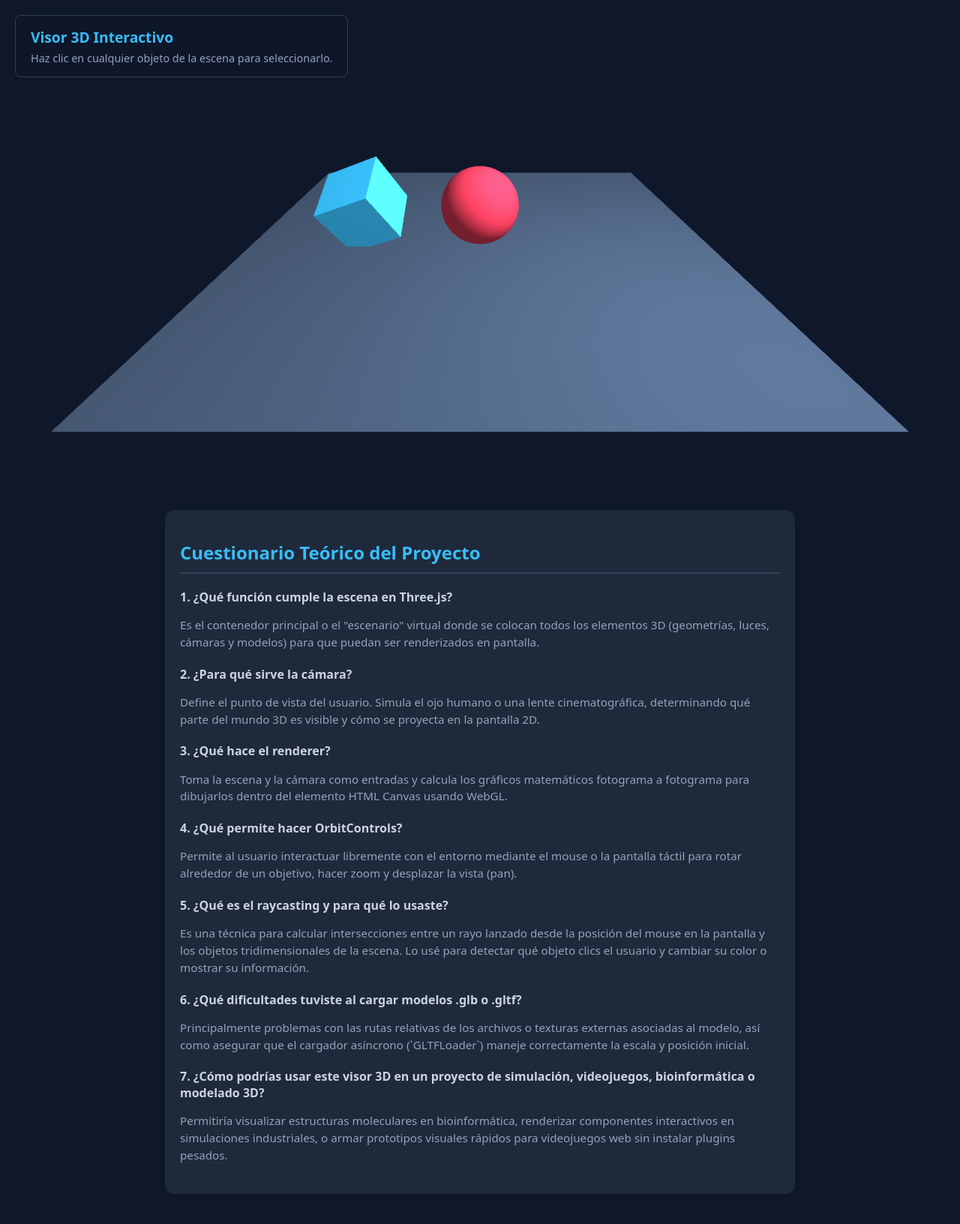
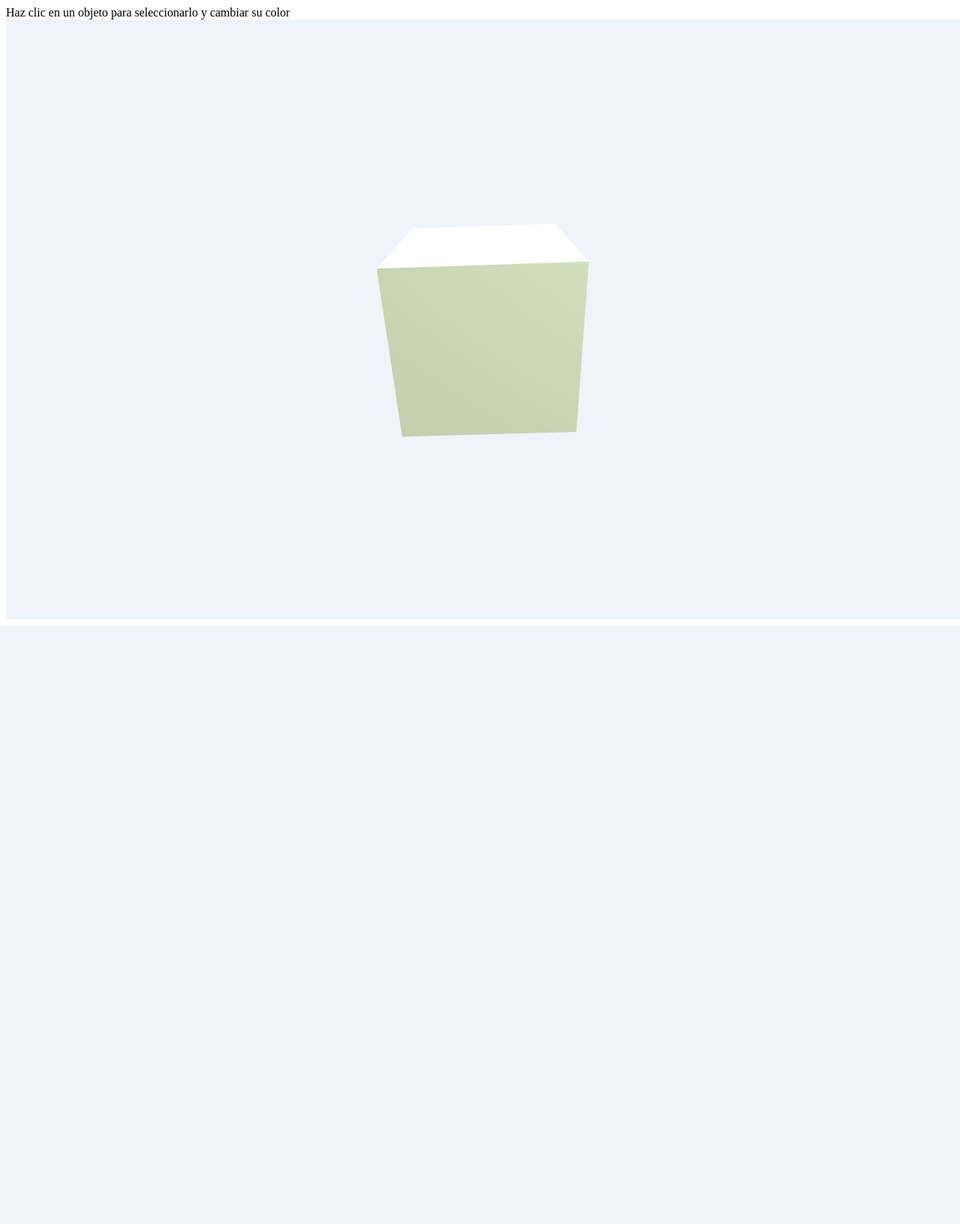
Before and after one commit to Jorzhh/plumeria, a PHP site: page /visor3d.html in a window 1280 px wide. Shown: the whole page at 75% size. After the commit the page ends 834 px from the top, so only its background shows below. Run offline with PHP 8.4, Linux system fonts and the light colour scheme.

Commit message:
Visor 2.0

```diff
--- a/visor3d-main.js
+++ b/visor3d-main.js
@@ -1,91 +1,112 @@
-// 1 & 3. Escena y Renderer
+// 1. Crear una escena básica con Three.js
 const scene = new THREE.Scene();
-scene.background = new THREE.Color(0x0f172a);
+scene.background = new THREE.Color(0x1e293b);
 
+// 2. Agregar una cámara en perspectiva
+const camera = new THREE.PerspectiveCamera(60, window.innerWidth / window.innerHeight, 0.1, 1000);
+camera.position.set(0, 5, 10);
+
+// 3. Configurar el renderer para mostrar la escena en pantalla
 const renderer = new THREE.WebGLRenderer({ antialias: true });
-renderer.setSize(window.innerWidth, window.innerHeight * 0.8);
+renderer.setSize(window.innerWidth, window.innerHeight);
 document.getElementById('canvas-container').appendChild(renderer.domElement);
 
-// 2. Cámara en perspectiva
-const camera = new THREE.PerspectiveCamera(60, window.innerWidth / (window.innerHeight * 0.8), 0.1, 1000);
-camera.position.set(0, 5, 10);
-
-// 7. OrbitControls
+// 7. Usar OrbitControls para rotar, acercar y alejar la cámara
 const controls = new THREE.OrbitControls(camera, renderer.domElement);
 controls.enableDamping = true;
 
-// 6. Iluminación
-const ambientLight = new THREE.AmbientLight(0xffffff, 0.6);
+// 6. Agregar iluminación a la escena
+const ambientLight = new THREE.AmbientLight(0xffffff, 0.7);
 scene.add(ambientLight);
 
-const pointLight = new THREE.PointLight(0xffffff, 1.2);
+const pointLight = new THREE.PointLight(0xffffff, 1.5);
 pointLight.position.set(5, 8, 5);
 scene.add(pointLight);
 
-// 4 & 5. Geometrías básicas (Cubo, Esfera, Plano) y materiales diferentes
-const objectsGroup = new THREE.Group();
+// Grupo para almacenar los objetos interactivos
+const interactables = [];
 
+// 4 & 5. Agregar al menos tres geometrías básicas con materiales diferentes
 // Cubo
 const cubeGeo = new THREE.BoxGeometry(1.5, 1.5, 1.5);
-const cubeMat = new THREE.MeshStandardMaterial({ color: 0x38bdf8, roughness: 0.3 });
+const cubeMat = new THREE.MeshStandardMaterial({ color: 0x38bdf8, roughness: 0.2 });
 const cube = new THREE.Mesh(cubeGeo, cubeMat);
 cube.position.set(-3, 1, 0);
 cube.userData = { name: "Cubo 3D" };
-objectsGroup.add(cube);
+scene.add(cube);
+interactables.push(cube);
 
 // Esfera
 const sphereGeo = new THREE.SphereGeometry(1, 32, 32);
-const sphereMat = new THREE.MeshStandardMaterial({ color: 0xf43f5e, metalness: 0.2 });
+const sphereMat = new THREE.MeshStandardMaterial({ color: 0xf43f5e, metalness: 0.3 });
 const sphere = new THREE.Mesh(sphereGeo, sphereMat);
 sphere.position.set(0, 1, 0);
 sphere.userData = { name: "Esfera 3D" };
-objectsGroup.add(sphere);
+scene.add(sphere);
+interactables.push(sphere);
 
-// Plano (suelo)
+// Plano
 const planeGeo = new THREE.PlaneGeometry(12, 12);
-const planeMat = new THREE.MeshStandardMaterial({ color: 0x334155, side: THREE.DoubleSide });
+const planeMat = new THREE.MeshStandardMaterial({ color: 0x475569, side: THREE.DoubleSide });
 const plane = new THREE.Mesh(planeGeo, planeMat);
 plane.rotation.x = Math.PI / 2;
-plane.userData = { name: "Plano de Suelo" };
-objectsGroup.add(plane);
+plane.userData = { name: "Plano del Suelo" };
+scene.add(plane);
+interactables.push(plane);
 
-scene.add(objectsGroup);
+// 9. Cargar al menos un modelo 3D en formato .glb o .gltf
+const loader = new THREE.GLTFLoader();
+loader.load(
+    'models/tu_modelo.glb', // Asegúrate de poner un archivo real en la carpeta models/ si lo usas
+    (gltf) => {
+        const model = gltf.scene;
+        model.position.set(3, 0, 0);
+        model.scale.set(1.5, 1.5, 1.5);
+        model.userData = { name: "Modelo GLTF Externo" };
+        scene.add(model);
+        interactables.push(model);
+    },
+    undefined,
+    (error) => {
+        console.log("Nota: No se encontró modelo externo en models/, pero el visor funciona con las geometrías básicas.");
+    }
+);
 
-// 9. Carga de un modelo 3D (.glb o .gltf) - Opcional
-const loader = new THREE.GLTFLoader();
-// loader.load('models/tu_modelo.glb', (gltf) => {
-//     gltf.scene.position.set(3, 0, 0);
-//     scene.add(gltf.scene);
-// }, undefined, (error) => { console.log('Modelo opcional no cargado', error); });
-
-// 10 & 11. Raycasting para seleccionar objetos con el mouse
+// 10 & 11. Implementar raycasting para seleccionar un objeto y realizar acción visible
 const raycaster = new THREE.Raycaster();
 const mouse = new THREE.Vector2();
 
 window.addEventListener('click', (event) => {
-    const rect = renderer.domElement.getBoundingClientRect();
-    if (event.clientY < rect.bottom) {
-        mouse.x = ((event.clientX - rect.left) / renderer.domElement.clientWidth) * 2 - 1;
-        mouse.y = -((event.clientY - rect.top) / renderer.domElement.clientHeight) * 2 + 1;
+    mouse.x = (event.clientX / window.innerWidth) * 2 - 1;
+    mouse.y = -(event.clientY / window.innerHeight) * 2 + 1;
 
-        raycaster.setFromCamera(mouse, camera);
-        const intersects = raycaster.intersectObjects(objectsGroup.children);
+    raycaster.setFromCamera(mouse, camera);
+    const intersects = raycaster.intersectObjects(interactables, true);
 
-        if (intersects.length > 0) {
-            const selectedObject = intersects[0].object;
+    if (intersects.length > 0) {
+        let selectedObject = intersects[0].object;
+
+        // Si el objeto pertenece a un modelo cargado, subimos al objeto raíz si es necesario
+        while (selectedObject.parent && selectedObject.parent !== scene && !interactables.includes(selectedObject)) {
+            selectedObject = selectedObject.parent;
+        }
+
+        // Acción visible: Cambiar color de material si lo tiene e imprimir en consola
+        if (selectedObject.material) {
             selectedObject.material.color.setHex(Math.random() * 0xffffff);
-            document.getElementById('info-panel').innerHTML = `
-                <h2>Objeto Seleccionado:</h2>
-                <p style="color: #38bdf8; font-weight: bold;">${selectedObject.userData.name || 'Objeto sin nombre'}</p>
-            `;
         }
+        console.p = console.log;
+        console.log(`Objeto seleccionado: ${selectedObject.userData.name || 'Desconocido'}`);
+
+        document.getElementById('info').innerText = `Seleccionado: ${selectedObject.userData.name || 'Objeto 3D'}`;
     }
 });
 
-// 8. Animación con requestAnimationFrame
+// 8. Crear una animación usando requestAnimationFrame
 function animate() {
     requestAnimationFrame(animate);
 
+    // Animación continua suave
     cube.rotation.x += 0.005;
     cube.rotation.y += 0.005;
     sphere.rotation.y += 0.01;
@@ -96,8 +117,9 @@ function animate() {
 
 animate();
 
+// Ajustar tamaño de pantalla dinámicamente
 window.addEventListener('resize', () => {
-    camera.aspect = window.innerWidth / (window.innerHeight * 0.8);
+    camera.aspect = window.innerWidth / window.innerHeight;
     camera.updateProjectionMatrix();
-    renderer.setSize(window.innerWidth, window.innerHeight * 0.8);
+    renderer.setSize(window.innerWidth, window.innerHeight);
 });
--- a/visor3d-style.css
+++ b/visor3d-style.css
@@ -1,67 +1,28 @@
 body {
     margin: 0;
     padding: 0;
-    background-color: #0f172a;
-    color: #f8fafc;
-    font-family: system-ui, -apple-system, sans-serif;
+    overflow: hidden;
+    background-color: #111;
+    font-family: sans-serif;
 }
 
 #canvas-container {
     width: 100vw;
-    height: 80vh;
+    height: 100vh;
     display: block;
 }
 
-#info-panel {
+#info {
     position: absolute;
-    top: 20px;
-    left: 20px;
-    background: rgba(15, 23, 42, 0.85);
-    padding: 15px 20px;
+    top: 15px;
+    left: 50%;
+    transform: translateX(-50%);
+    background: rgba(0, 0, 0, 0.7);
+    color: #fff;
+    padding: 10px 20px;
     border-radius: 8px;
-    border: 1px solid #334155;
+    font-size: 16px;
     pointer-events: none;
+    z-index: 10;
+    border: 1px solid #444;
 }
-
-#info-panel h2 {
-    margin: 0 0 5px 0;
-    font-size: 1.2rem;
-    color: #38bdf8;
-}
-
-#info-panel p {
-    margin: 0;
-    font-size: 0.9rem;
-    color: #94a3b8;
-}
-
-#questionnaire {
-    max-width: 800px;
-    margin: 40px auto;
-    padding: 20px;
-    background: #1e293b;
-    border-radius: 12px;
-    box-shadow: 0 4px 6px -1px rgba(0, 0, 0, 0.1);
-}
-
-#questionnaire h2 {
-    color: #38bdf8;
-    border-bottom: 2px solid #334155;
-    padding-bottom: 10px;
-}
-
-.question {
-    margin-bottom: 20px;
-}
-
-.question h3 {
-    font-size: 1rem;
-    color: #cbd5e1;
-    margin-bottom: 5px;
-}
-
-.question p {
-    font-size: 0.95rem;
-    color: #94a3b8;
-    line-height: 1.5;
-}
--- a/visor3d.html
+++ b/visor3d.html
@@ -3,64 +3,18 @@
 <head>
     <meta charset="UTF-8">
     <meta name="viewport" content="width=device-width, initial-scale=1.0">
-    <title>Visor 3D Interactivo - Práctica</title>
-    <link rel="stylesheet" href="visor3d-style.css">
-    <!-- Importamos Three.js, OrbitControls y GLTFLoader desde CDN -->
+    <title>Visor 3D interactivo con Three.js</title>
+    <link rel="stylesheet" href="style.css">
+    <!-- Three.js y sus complementos -->
     <script src="https://cdnjs.cloudflare.com/ajax/libs/three.js/r128/three.min.js"></script>
     <script src="https://cdn.jsdelivr.net/npm/three@0.128.0/examples/js/controls/OrbitControls.js"></script>
     <script src="https://cdn.jsdelivr.net/npm/three@0.128.0/examples/js/loaders/GLTFLoader.js"></script>
 </head>
 <body>
 
-    <!-- Contenedor del Visor 3D -->
+    <div id="info">Haz clic en un objeto para seleccionarlo y cambiar su color</div>
     <div id="canvas-container"></div>
 
-    <div id="info-panel">
-        <h2>Visor 3D Interactivo</h2>
-        <p>Haz clic en cualquier objeto de la escena para seleccionarlo.</p>
-    </div>
-
-    <!-- Sección de Preguntas Teóricas Requeridas por el Profesor -->
-    <section id="questionnaire">
-        <h2>Cuestionario Teórico del Proyecto</h2>
-
-        <div class="question">
-            <h3>1. ¿Qué función cumple la escena en Three.js?</h3>
-            <p>Es el contenedor principal o el "escenario" virtual donde se colocan todos los elementos 3D (geometrías, luces, cámaras y modelos) para que puedan ser renderizados en pantalla.</p>
-        </div>
-
-        <div class="question">
-            <h3>2. ¿Para qué sirve la cámara?</h3>
-            <p>Define el punto de vista del usuario. Simula el ojo humano o una lente cinematográfica, determinando qué parte del mundo 3D es visible y cómo se proyecta en la pantalla 2D.</p>
-        </div>
-
-        <div class="question">
-            <h3>3. ¿Qué hace el renderer?</h3>
-            <p>Toma la escena y la cámara como entradas y calcula los gráficos matemáticos fotograma a fotograma para dibujarlos dentro del elemento HTML Canvas usando WebGL.</p>
-        </div>
-
-        <div class="question">
-            <h3>4. ¿Qué permite hacer OrbitControls?</h3>
-            <p>Permite al usuario interactuar libremente con el entorno mediante el mouse o la pantalla táctil para rotar alrededor de un objetivo, hacer zoom y desplazar la vista (pan).</p>
-        </div>
-
-        <div class="question">
-            <h3>5. ¿Qué es el raycasting y para qué lo usaste?</h3>
-            <p>Es una técnica para calcular intersecciones entre un rayo lanzado desde la posición del mouse en la pantalla y los objetos tridimensionales de la escena. Lo usé para detectar qué objeto clics el usuario y cambiar su color o mostrar su información.</p>
-        </div>
-
-        <div class="question">
-            <h3>6. ¿Qué dificultades tuviste al cargar modelos .glb o .gltf?</h3>
-            <p>Principalmente problemas con las rutas relativas de los archivos o texturas externas asociadas al modelo, así como asegurar que el cargador asíncrono (`GLTFLoader`) maneje correctamente la escala y posición inicial.</p>
-        </div>
-
-        <div class="question">
-            <h3>7. ¿Cómo podrías usar este visor 3D en un proyecto de simulación, videojuegos, bioinformática o modelado 3D?</h3>
-            <p>Permitiría visualizar estructuras moleculares en bioinformática, renderizar componentes interactivos en simulaciones industriales, o armar prototipos visuales rápidos para videojuegos web sin instalar plugins pesados.</p>
-        </div>
-    </section>
-
-    <!-- Script principal de lógica 3D -->
-    <script src="visor3d-main.js"></script>
+    <script src="main.js"></script>
 </body>
 </html>
```
